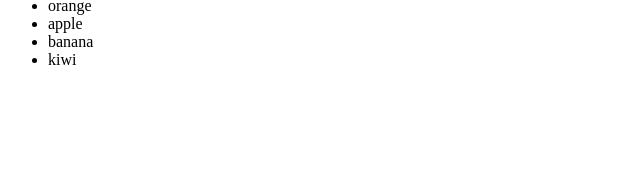
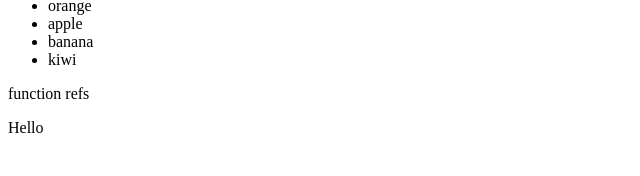
Before and after one commit to lyhuynhnhu/vue-basic, a Vue app: page / in a window 1280 px wide. Shown: the part 124-300 px from the top of the page, without its empty margins (0-640 px from the left). Built offline with nearby package versions, Linux system fonts and the light colour scheme.

Commit message:
function refs

```diff
--- a/src/App.vue
+++ b/src/App.vue
@@ -13,6 +13,10 @@ onMounted(() => {
     item.style.opacity = 1
   })
 })
+
+const handleWithThirdParty = (el) => {
+  console.log(el)
+}
 </script>
 
 <template>
@@ -25,4 +29,7 @@ onMounted(() => {
       {{ item }}
     </li>
   </ul>
+
+  <p>function refs</p>
+  <div :ref="(el) => handleWithThirdParty(el)">Hello</div>
 </template>
```
